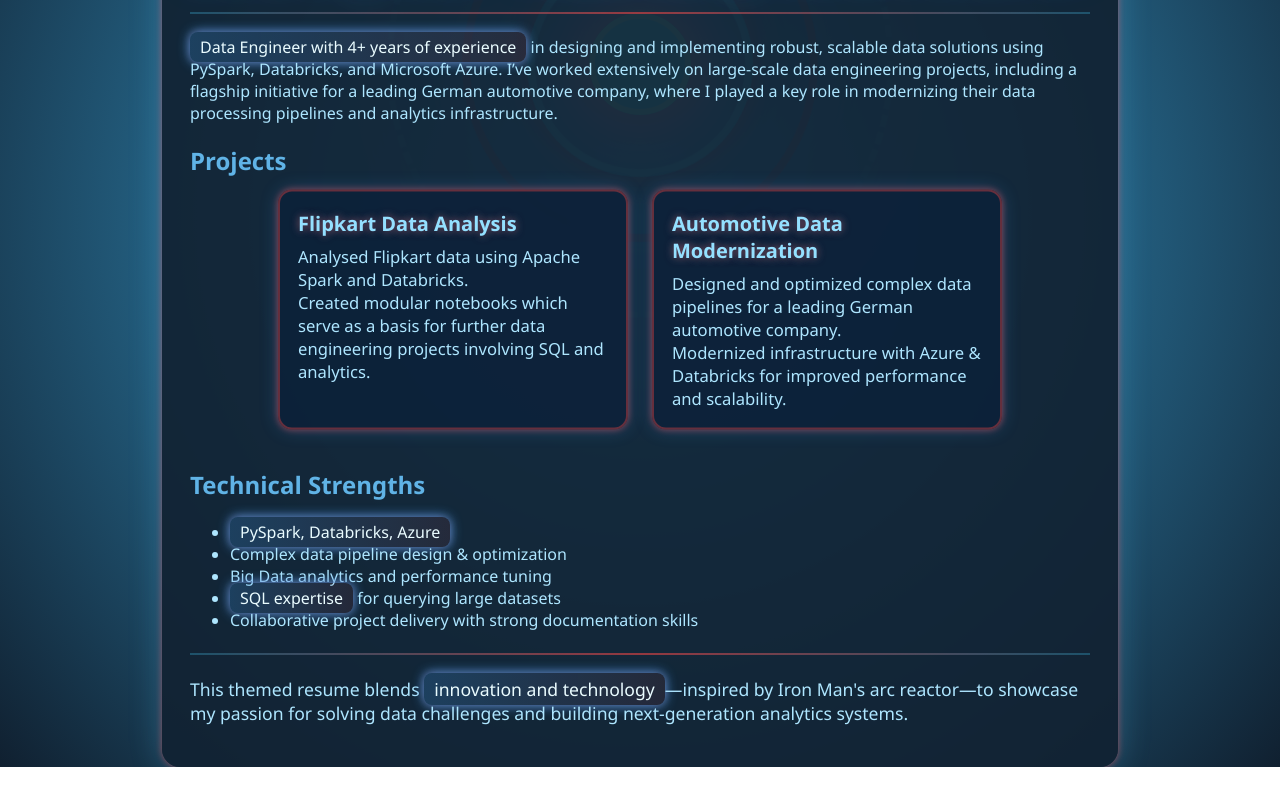
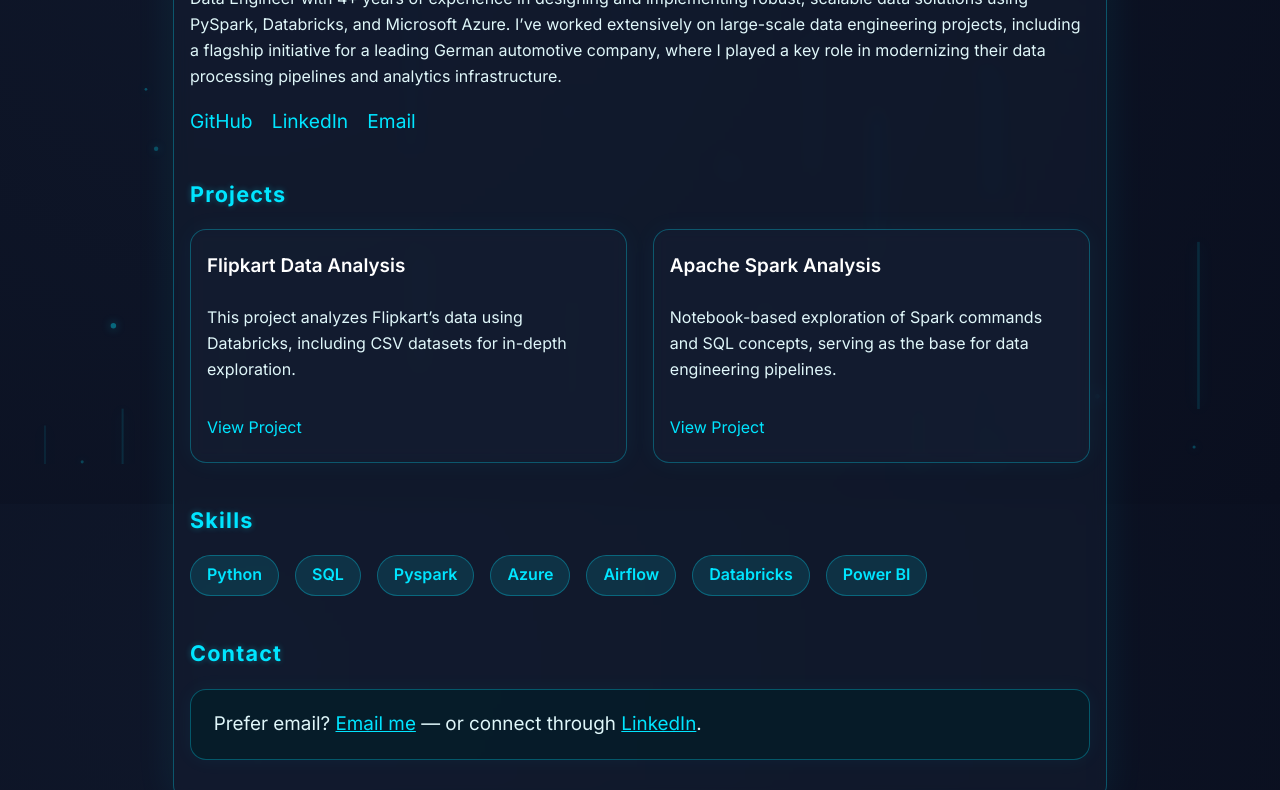
Before and after one commit to harshit-shukla-1/harshit-portfolio, a plain HTML site: page index.html in a window 1280 px wide. Shown: the part 336-1126 px from the top of the page. Before the commit the page ends 1103 px from the top, so only its background shows below. Drawn offline with Linux system fonts and the light colour scheme.

Commit message:
updated the profile

```diff
--- a/index.html
+++ b/index.html
@@ -1,223 +1,317 @@
 <!DOCTYPE html>
 <html lang="en">
 <head>
-  <meta charset="UTF-8">
-  <title>Data Engineer - Arc Reactor Resume</title>
-  <meta name="viewport" content="width=device-width, initial-scale=1.0">
+  <meta charset="UTF-8" />
+  <meta name="viewport" content="width=device-width,initial-scale=1" />
+  <title>Harshit Shukla - Data Engineer, welcome to my data world</title>
+  <link href="https://fonts.googleapis.com/css?family=Inter:wght@400;600;700&display=swap" rel="stylesheet">
   <style>
+    :root {
+      --bg-gradient: radial-gradient(circle at 20% 20%, #0f172a, #0a0f1f);
+      --fg: #e0f7fa;
+      --accent: #00e5ff;
+      --accent-glow: 0 0 10px #00e5ff, 0 0 40px #00e5ff44;
+      --card-bg: rgba(20, 30, 50, 0.55);
+      --border: rgba(0, 229, 255, 0.3);
+      --radius: 16px;
+      --transition: 0.25s cubic-bezier(.8,.4,.3,1);
+    }
+    html, body {
+      margin: 0; padding: 0;
+      background: var(--bg-gradient);
+      color: var(--fg);
+      font-family: 'Inter', Arial, sans-serif;
+    }
     body {
-      margin: 0;
       min-height: 100vh;
-      font-family: 'Segoe UI', Arial, sans-serif;
-      color: #aee6ff;
-      background: radial-gradient(circle at center, #3cb0e7 0%, #102030 100%);
+      line-height: 1.62;
+      background-attachment: fixed;
+      position: relative;
       overflow-x: hidden;
-      position: relative;
     }
-    /* Arc Reactor Animated Background */
-    .arc-bg {
+    #bg-animation {
       position: fixed;
-      top: 50%; left: 50%;
-      width: 540px; height: 540px;
-      transform: translate(-50%, -50%);
+      top: 0; left: 0;
+      width: 100vw; height: 100vh;
       z-index: 0;
       pointer-events: none;
     }
-    .arc-center {
-      position: absolute;
-      top: 50%; left: 50%;
-      transform: translate(-50%, -50%);
-      border-radius: 50%;
-      box-shadow: 0 0 65px 32px #40a8ff80, 0 0 35px 18px #e47676c0;
-      width: 90px; height: 90px;
-      background: radial-gradient(circle, #49eaff 90%, #ea4444 100%);
-      border: 6px solid #7bf8e2;
-      animation: corepulse 3s infinite alternate;
-    }
-    @keyframes corepulse {
-      0% { box-shadow: 0 0 50px 10px #40a8ff80, 0 0 10px 2px #ea4444c0; }
-      100% { box-shadow: 0 0 80px 40px #eee0ffcc, 0 0 45px 22px #e5737360; }
-    }
-    .arc-ring {
-      position: absolute;
-      top: 50%; left: 50%;
-      transform: translate(-50%, -50%);
-      border-radius: 50%;
-      border: 8px solid #46e6ff;
-      box-shadow: 0 0 22px 4px #ea4444a0;
-      width: 210px; height: 210px;
-      background: transparent;
-      animation: ringspin 18s linear infinite;
-      opacity: 0.7;
-    }
-    .arc-ring2 {
-      border: 8px solid #ea4444;
-      width: 340px; height: 340px;
-      box-shadow: 0 0 32px 10px #56bbff80;
-      animation: ringspinRev 28s linear infinite;
-      opacity: 0.3;
-    }
-    .arc-ring3 {
-      border: 6px dashed #6cf3ff;
-      width: 495px; height: 495px;
-      box-shadow: 0 0 32px 24px #ff808060;
-      animation: ringspin 32s linear infinite;
-      opacity: 0.17;
-    }
-    @keyframes ringspin {
-      0% { transform: translate(-50%, -50%) rotate(0); }
-      100% { transform: translate(-50%, -50%) rotate(360deg); }
-    }
-    @keyframes ringspinRev {
-      0% { transform: translate(-50%, -50%) rotate(360deg); }
-      100% { transform: translate(-50%, -50%) rotate(0deg); }
-    }
-
-    /* Profile image style */
-    .profile-img {
-      width: 120px; height:120px;
-      border-radius: 50%;
-      border: 4px solid #78d1ff;
-      box-shadow: 0 0 30px #00c9ff88, 0 0 40px #ea4444a0;
-      object-fit: cover;
-      background: #142e42;
-      margin: 0 auto 18px auto; display: block;
+    .container {
       position: relative;
       z-index: 2;
-      animation: img-glow 3.5s infinite alternate;
+      max-width: 900px;
+      margin: 40px auto;
+      padding: 2rem 1rem;
+      background: var(--card-bg);
+      border-radius: var(--radius);
+      border: 1px solid var(--border);
+      box-shadow: 0 0 40px rgba(0,229,255,0.08);
+      backdrop-filter: blur(8px);
     }
-    @keyframes img-glow {
-      0% { box-shadow: 0 0 30px #00a9ffb0, 0 0 15px #ea444440;}
-      100% { box-shadow: 0 0 50px #3cf0ffc0, 0 0 70px #ea444480;}
+    .profile {
+      display: flex; gap: 2rem;
+      align-items: center;
+      flex-wrap: wrap;
     }
-    h1 {
-      text-align: center;
-      font-size: 2.58rem;
-      font-weight: bold;
-      color: #7deeff;
-      text-shadow: 0 0 18px #ea4444, 0 0 36px #40a8ff;
-      margin-top: 10px;
-      z-index: 2;
-      position: relative;
+    .profile-img {
+      width: 130px; height: 130px;
+      border-radius: 50%;
+      border: 3px solid var(--accent);
+      object-fit: cover;
+      box-shadow: var(--accent-glow);
+      transition: transform var(--transition);
     }
-    .container {
-      position: relative; z-index: 2;
-      max-width: 900px;
-      margin: 70px auto 0 auto;
-      padding: 48px 28px 24px 28px;
-      background: rgba(18,34,50,0.92);
-      border-radius: 18px;
-      box-shadow: 0 0 32px #5ed0ff44, 0 0 7px #ea4444a0;
+    .profile-img:hover { transform: scale(1.06); }
+    .profile-info h1 {
+      margin: 0 0 0.5em 0;
+      font-size: 2.4rem;
+      font-weight: 700;
+      background: linear-gradient(90deg, #00e5ff, #80d8ff);
+      -webkit-background-clip: text;
+      -webkit-text-fill-color: transparent;
     }
-    .divider {
-      height:2px; border:none;
-      background:linear-gradient(90deg,#40d1ff44,#ea444499,#40d1ff44);
-      margin: 22px 0;
+    .socials {
+      display: flex; gap: 1.2em; margin-top: 0.8em;
     }
-    .highlight {
-      background:linear-gradient(90deg,#45aaff33,#ea444415);
-      padding: 4px 10px;
-      border-radius: 8px;
-      box-shadow: 0 0 8px #ea4444, 0 0 8px #45aaff80;
-      color:#eafcff; font-weight:500;
-      animation: highlight-pulse 2.6s infinite alternate;
+    .socials a {
+      color: var(--accent);
+      font-size: 1.2rem;
+      text-decoration: none;
+      transition: color var(--transition), text-shadow var(--transition);
     }
-    @keyframes highlight-pulse {
-      0%{box-shadow:0 0 8px #ea444440, 0 0 12px #40a8ff;}
-      100%{box-shadow:0 0 15px #ea444460, 0 0 7px #40a8ff;}
+    .socials a:hover {
+      color: #fff;
+      text-shadow: var(--accent-glow);
     }
-    /* Project cards */
-    .projects-row {
-      display: flex; flex-wrap: wrap;
-      gap: 24px; margin-top: 20px;
-      justify-content: center;
+    section {
+      margin-top: 2.5em;
+      margin-bottom: 0.5em;
     }
-    .proj-card {
-      background: rgba(12,33,58,0.85);
-      border-radius: 14px;
-      box-shadow: 0 0 18px #40a8ff40, 0 0 7px #ea4444a0;
-      color: #aee6ff;
-      min-width: 240px; width: 310px; padding: 18px;
-      margin-bottom: 12px;
-      border: 2px solid #ea444466;
-      transition: box-shadow 0.5s, border 0.4s;
-      position:relative; overflow:hidden;
-      animation: cardfloat 7s ease-in-out infinite;
+    h2 {
+      font-size: 1.35rem;
+      color: var(--accent);
+      letter-spacing: 1.2px;
+      margin-bottom: 0.8em;
+      margin-top: 0.2em;
+      text-shadow: 0 0 6px #00e5ff55;
     }
-    .proj-card:hover {
-      box-shadow:0 0 28px #2ec0fc80, 0 0 28px #ea444480;
-      border:2px solid #aee6ff;
+    .cards {
+      display: grid;
+      grid-template-columns: repeat(auto-fit, minmax(270px, 1fr));
+      gap: 1.6em;
     }
-    @keyframes cardfloat {
-      0%,100%{transform:translateY(0);}
-      50%{transform:translateY(-12px);}
+    .card {
+      background: var(--card-bg);
+      border: 1px solid var(--border);
+      border-radius: var(--radius);
+      padding: 1.3em 1em;
+      box-shadow: 0 0 25px rgba(0,229,255,0.05);
+      transition: transform var(--transition), box-shadow var(--transition);
+      backdrop-filter: blur(6px);
+      display: flex;
+      flex-direction: column;
+      justify-content: space-between;
     }
-    .proj-title {
+    .card:hover {
+      transform: translateY(-7px) scale(1.02);
+      box-shadow: var(--accent-glow);
+      border-color: var(--accent);
+    }
+    .card-title {
+      font-size: 1.18rem;
       font-weight: 600;
-      color: #94e0ff;
-      font-size: 1.25rem;
-      margin-bottom:8px;
-      text-shadow: 0 0 8px #ea4444a0, 0 0 8px #00c9ff40;
+      margin-bottom: 0.4em;
+      color: #fff;
     }
-    .proj-desc {
-      font-size: 1.04rem;
-      margin:0;
+    .card .card-link {
+      margin-top: 1em;
+      color: var(--accent);
+      text-decoration: none;
+      font-size: 1rem;
+      font-weight: 500;
+      transition: color var(--transition);
+      align-self: flex-start;
     }
-    /* Responsive */
-    @media (max-width:700px){
-      .container{padding:10px 2px;}
-      h1{font-size:1.8rem;}
-      .projects-row{flex-direction:column;align-items:center;}
-      .arc-bg { width:220px; height:220px; }
+    .card .card-link:hover {
+      color: #fff;
+      text-shadow: var(--accent-glow);
+    }
+    .skills-list {
+      display: flex; flex-wrap: wrap; gap: 1em;
+      list-style: none; padding: 0; margin: 0;
+    }
+    .skill {
+      background: rgba(0, 229, 255, 0.12);
+      color: var(--accent);
+      padding: 0.4em 1em;
+      border-radius: 999px;
+      font-size: 1rem;
+      font-weight: 600;
+      border: 1px solid var(--border);
+      transition: background var(--transition), color var(--transition), box-shadow var(--transition);
+    }
+    .skill:hover {
+      background: var(--accent);
+      color: #0a0f1f;
+      box-shadow: var(--accent-glow);
+    }
+    .contact-box {
+      background: rgba(0, 30, 40, 0.6);
+      border-radius: var(--radius);
+      padding: 1em 1.2em;
+      margin-top: 1em;
+      font-size: 1.18em;
+      border: 1px solid var(--border);
+      box-shadow: 0 0 20px rgba(0,229,255,0.05);
+    }
+    a, a:visited { color: var(--accent); }
+    @media (max-width: 700px) {
+      .container { padding: 1.1em; }
+      .profile { flex-direction: column; gap: 1em; text-align: center; }
+      .profile-img { width: 88px; height: 88px; }
+    }
+    @media (max-width: 520px) {
+      h1 { font-size: 2rem;}
+      .cards { grid-template-columns: 1fr;}
+      .skills-list { gap: 0.7em; font-size: 0.97em; }
     }
   </style>
 </head>
 <body>
-  <!-- Arc Reactor Animated Background -->
-  <div class="arc-bg">
-    <div class="arc-ring arc-ring3"></div>
-    <div class="arc-ring arc-ring2"></div>
-    <div class="arc-ring arc-ring"></div>
-    <div class="arc-center"></div>
+  <canvas id="bg-animation"></canvas>
+  <div class="container">
+    <!-- ===== Bio / Summary ===== -->
+    <div class="profile">
+      <img src="https://media.licdn.com/dms/image/v2/D4D03AQHB9aLTLc6TaA/profile-displayphoto-crop_800_800/B4DZiD0PTNG8AM-/0/1754558167324?e=1758153600&v=beta&t=sxpbwUq7T97ssCA6tL3hGkJsuTAl9VUudfS-Ok-3jps" alt="Portrait of Harshit Shukla, Data Engineer" class="profile-img" />
+      <div class="profile-info">
+        <h1>Harshit Shukla</h1>
+        <p>Data Engineer with 4+ years of experience in designing and implementing robust, scalable data solutions using PySpark, Databricks, and Microsoft Azure. I’ve worked extensively on large-scale data engineering projects, including a flagship initiative for a leading German automotive company, where I played a key role in modernizing their data processing pipelines and analytics infrastructure.</p>
+        <div class="socials">
+          <a href="https://github.com/harshit-shukla-1" target="_blank">GitHub</a>
+          <a href="https://www.linkedin.com/in/harshitshukla6174/" target="_blank">LinkedIn</a>
+          <a href="mailto:starkjarvis1997@gmail.com">Email</a>
+        </div>
+      </div>
+    </div>
+    <!-- ===== Projects ===== -->
+    <section>
+      <h2>Projects</h2>
+      <div class="cards">
+        <div class="card">
+          <span class="card-title">Flipkart Data Analysis</span>
+          <p>This project analyzes Flipkart’s data using Databricks, including CSV datasets for in-depth exploration.</p>
+          <a class="card-link" href="https://github.com/harshit-shukla-1/flipkart-data-analysis" target="_blank">View Project</a>
+        </div>
+        <div class="card">
+          <span class="card-title">Apache Spark Analysis</span>
+          <p>Notebook-based exploration of Spark commands and SQL concepts, serving as the base for data engineering pipelines.</p>
+          <a class="card-link" href="https://github.com/harshit-shukla-1/apache-spark" target="_blank">View Project</a>
+        </div>
+      </div>
+    </section>
+    <!-- ===== Skills ===== -->
+    <section>
+      <h2>Skills</h2>
+      <ul class="skills-list">
+        <li class="skill">Python</li>
+        <li class="skill">SQL</li>
+        <li class="skill">Pyspark</li>
+        <li class="skill">Azure</li>
+        <li class="skill">Airflow</li>
+        <li class="skill">Databricks</li>
+        <li class="skill">Power BI</li>
+      </ul>
+    </section>
+    <!-- ===== Contact Me ===== -->
+    <section>
+      <h2>Contact</h2>
+      <div class="contact-box">
+        Prefer email? <a href="mailto:starkjarvis1997@gmail.com">Email me</a> — or connect through <a href="https://www.linkedin.com/in/harshitshukla6174/" target="_blank">LinkedIn</a>.
+      </div>
+    </section>
   </div>
-  <div class="container">
-    <!-- Profile Image -->
-    <img class="profile-img" src="https://media.licdn.com/dms/image/v2/D4D03AQHB9aLTLc6TaA/profile-displayphoto-crop_800_800/B4DZiD0PTNG8AM-/0/1754558167324?e=1757548800&v=beta&t=lFqMlaBPb9R3BWEBvICqjtOH8IaM4W39AZ3UNwTcTQM" alt="Profile Picture">
-    <h1>Data Engineer - Powered by the Arc Reactor</h1>
-    <hr class="divider">
-    <span class="highlight">Data Engineer with 4+ years of experience</span> in designing and implementing robust, scalable data solutions using PySpark, Databricks, and Microsoft Azure. I’ve worked extensively on large-scale data engineering projects, including a flagship initiative for a leading German automotive company, where I played a key role in modernizing their data processing pipelines and analytics infrastructure.
+  <script>
+    // Futuristic animated background: Data lines + particles
+    const canvas = document.getElementById('bg-animation');
+    const ctx = canvas.getContext('2d');
+    let w = window.innerWidth, h = window.innerHeight;
+    canvas.width = w; canvas.height = h;
 
-    <h2 style="color:#60b3e6;">Projects</h2>
-    <div class="projects-row">
-      <!-- Project Card 1 -->
-      <div class="proj-card">
-        <div class="proj-title">Flipkart Data Analysis</div>
-        <p class="proj-desc">
-          Analysed Flipkart data using Apache Spark and Databricks.<br>
-          Created modular notebooks which serve as a basis for further data engineering projects involving SQL and analytics.
-        </p>
-      </div>
-      <!-- Project Card 2 -->
-      <div class="proj-card">
-        <div class="proj-title">Automotive Data Modernization</div>
-        <p class="proj-desc">
-          Designed and optimized complex data pipelines for a leading German automotive company.<br>
-          Modernized infrastructure with Azure & Databricks for improved performance and scalability.
-        </p>
-      </div>
-      <!-- Add more project cards as needed. -->
-    </div>
+    // Data lines
+    const lines = [];
+    for(let i=0; i<22; i++){
+      lines.push({
+        x: Math.random()*w,
+        y: Math.random()*h,
+        speed: 0.5+Math.random(),
+        length: 100+Math.random()*80,
+        width: 1.5+Math.random()*1.5
+      });
+    }
 
-    <h2 style="color:#60b3e6;">Technical Strengths</h2>
-    <ul>
-      <li><span class="highlight">PySpark, Databricks, Azure</span></li>
-      <li>Complex data pipeline design & optimization</li>
-      <li>Big Data analytics and performance tuning</li>
-      <li><span class="highlight">SQL expertise</span> for querying large datasets</li>
-      <li>Collaborative project delivery with strong documentation skills</li>
-    </ul>
-    <hr class="divider">
-    <p style="font-size:1.1rem;">This themed resume blends <span class="highlight">innovation and technology</span>—inspired by Iron Man's arc reactor—to showcase my passion for solving data challenges and building next-generation analytics systems.</p>
-  </div>
+    // Floating particles
+    const dots = [];
+    for(let i=0; i<35; i++){
+      dots.push({
+        x: Math.random()*w,
+        y: Math.random()*h,
+        r: 1.2+Math.random()*1.6,
+        dx: (Math.random()-0.5)*0.7,
+        dy: (Math.random()-0.5)*0.6,
+        alpha: 0.22+Math.random()*0.20
+      });
+    }
+
+    function animate(){
+      ctx.clearRect(0,0,w,h);
+
+      // Draw glowing lines
+      lines.forEach(line=>{
+        ctx.save();
+        ctx.globalAlpha = 0.11;
+        ctx.shadowColor = "#00e5ff";
+        ctx.shadowBlur = 16;
+        ctx.beginPath();
+        ctx.moveTo(line.x, line.y);
+        ctx.lineTo(line.x, line.y+line.length);
+        ctx.lineWidth = line.width;
+        ctx.strokeStyle = "#00e5ff";
+        ctx.stroke();
+        ctx.restore();
+
+        line.y += line.speed;
+        if(line.y > h) line.y = -line.length;
+      });
+
+      // Draw soft glowing dots
+      dots.forEach(dot=>{
+        ctx.save();
+        ctx.globalAlpha = dot.alpha;
+        ctx.shadowColor = "#00e5ff";
+        ctx.shadowBlur = 10;
+        ctx.beginPath();
+        ctx.arc(dot.x, dot.y, dot.r, 0, 2*Math.PI);
+        ctx.fillStyle = "#00e5ff";
+        ctx.fill();
+        ctx.restore();
+
+        dot.x += dot.dx;
+        dot.y += dot.dy;
+        if(dot.x > w) dot.x = 0;
+        if(dot.x < 0) dot.x = w;
+        if(dot.y > h) dot.y = 0;
+        if(dot.y < 0) dot.y = h;
+      });
+
+      requestAnimationFrame(animate);
+    }
+    animate();
+
+    // Responsive resize
+    window.addEventListener('resize', ()=>{
+      w = window.innerWidth; h = window.innerHeight;
+      canvas.width = w; canvas.height = h;
+    });
+  </script>
 </body>
 </html>
```
